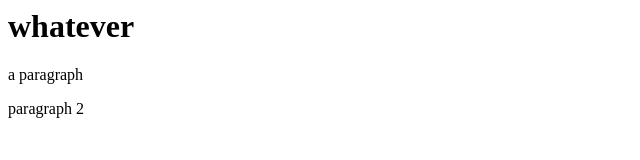
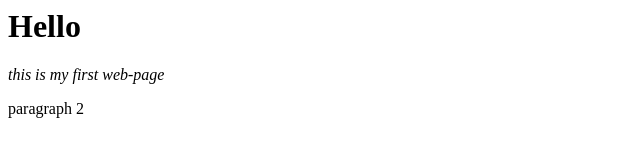
Before and after one commit to FABhishek/git-test, a website: page index.html in a window 1280 px wide. Shown: the whole page, without its empty margins (0-640 px from the left). Drawn offline with Linux system fonts and the light colour scheme.

Commit message:
changed something lines in index.html

```diff
--- a/index.html
+++ b/index.html
@@ -1,10 +1,10 @@
 <!DOCTYPE>
 <html>
-  <title>new web</title>
+  <title>new webpage</title>
   <head></head>
 <body>
-    <h1>whatever</h1>
-    <p>a paragraph</p>
+    <h1>Hello</h1>
+  <p><i>this is my first web-page</i></p>
     <p>paragraph 2</p>
 </body>
 </html>
```
